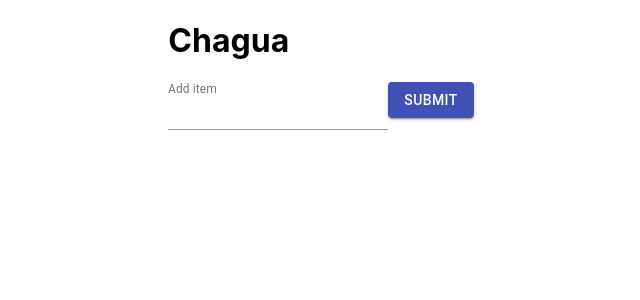
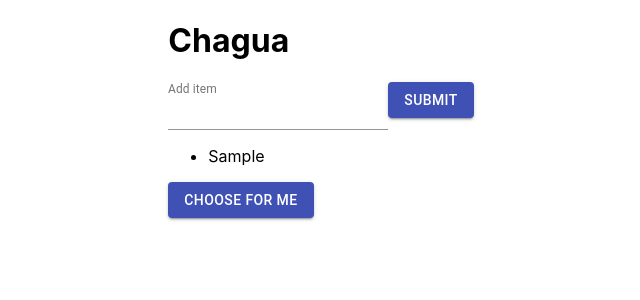
Before and after one commit to leovolving/chagua, a React (Create React App) app: page / in a window 1280 px wide. Both pictures are taken after typing "Sample" into the empty fields and a click on the button "SUBMIT". Shown: the top 300 px of the page, without its empty margins (319-959 px from the left). Built offline with nearby package versions, Linux system fonts and the light colour scheme; the HTML template or start-up script is replaced by a standard one.

Commit message:
Selection

```diff
--- a/src/components/Chagua.jsx
+++ b/src/components/Chagua.jsx
@@ -1,9 +1,12 @@
 import React from 'react';
 import Form from './Form.jsx';
+import ItemList from './ItemList.jsx';
+import Selection from './Selection.jsx';
 
 export default class Chagua extends React.Component {
     state = {
-        items: []
+        items: [],
+        selection: null
     }
 
     onFormSubmit = e => {
@@ -18,10 +21,24 @@ export default class Chagua extends React.Component {
         input.value = '';
     }
 
+    onSelect = e => {
+        e.preventDefault();
+        const items = this.state.items.filter(i => i.active);
+        const len = items.length;
+        if (len) {
+            const i = 0;
+            this.setState({
+                selection: items[i].value
+            });
+        }
+    }
+
     render () {
         return (
             <React.Fragment>
                 <Form onSubmit={this.onFormSubmit} />
+                <ItemList items={this.state.items} />
+                <Selection onClick={this.onSelect} selection={this.state.selection} />
             </React.Fragment>
         );
     }
--- /dev/null
+++ b/src/components/ItemList.jsx
@@ -0,0 +1,9 @@
+import React from 'react';
+
+const ItemList = ({items}) => (
+    <ul>
+        {items.map((i, k) => <li key={k}>{i.value}</li>)}
+    </ul>
+);
+
+export default ItemList;
--- /dev/null
+++ b/src/components/Selection.jsx
@@ -0,0 +1,15 @@
+import React from 'react';
+import Button from '@material-ui/core/Button';
+
+const Selection = ({onClick, selection}) => (
+  <div>
+      <Button color='primary' onClick={onClick} variant='contained'>Choose For Me</Button>
+      {selection &&
+        <div>
+            <h2>{selection}</h2>
+            <p>the chooser has chosen {selection}</p>
+        </div>}
+  </div>
+);
+
+export default Selection;
```
